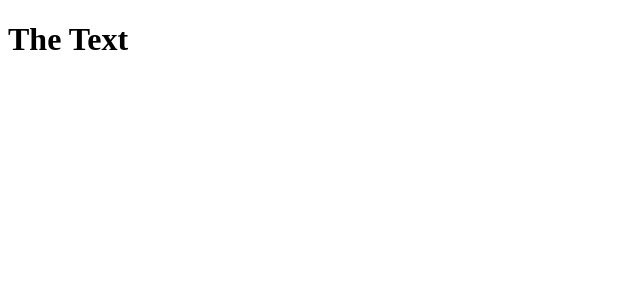
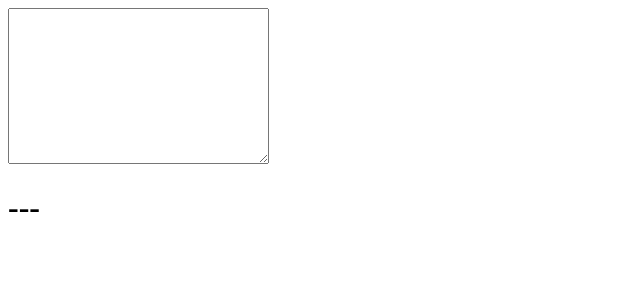
Before and after one commit to venkat4541/first-react-app, a React (Create React App) app in the folder first-react-app/: page / in a window 1280 px wide. Shown: the top 300 px of the page, without its empty margins (0-640 px from the left). Built offline with nearby package versions, Linux system fonts and the light colour scheme; the HTML template or start-up script is replaced by a standard one.

Commit message:
Mouse and Keyboard events

```diff
--- a/first-react-app/src/App.js
+++ b/first-react-app/src/App.js
@@ -1,21 +1,38 @@
 import React from 'react';
 
 class App extends React.Component {
+
+  constructor() {
+    super();
+    this.state = {currentEvent: '---'}
+    this.update = this.update.bind(this)
+  }
+
+  update(e) {
+    this.setState({currentEvent: e.type})
+  }
+
   render() {
-    return <Title text="The Text"/>
+    return (
+      <div>
+        <textarea
+          cols="30"
+          rows="10"
+          onKeyPress={this.update}
+          onCopy={this.update}
+          onCut={this.update}
+          onPaste={this.update}
+          onFocus={this.update}
+          onBlur={this.update}
+          onDoubleClick={this.update}
+          onTouchStart={this.update}
+          onTouchMove={this.update}
+          onTouchEnd={this.update}
+          />
+        <h1>{this.state.currentEvent}</h1>
+      </div>
+    )
   }
 }
 
-const Title = (props) => <h1>{props.text}</h1>
-
-Title.propTypes = {
-  text(props, propName, component) {
-    if(!propName in props) {
-      return new Error('missing ${propName}')
-    }
-    if(props[propName].length < 6) {
-      return new Error('{$propName} was too short')
-    }
-  }
-}
 export default App
```
